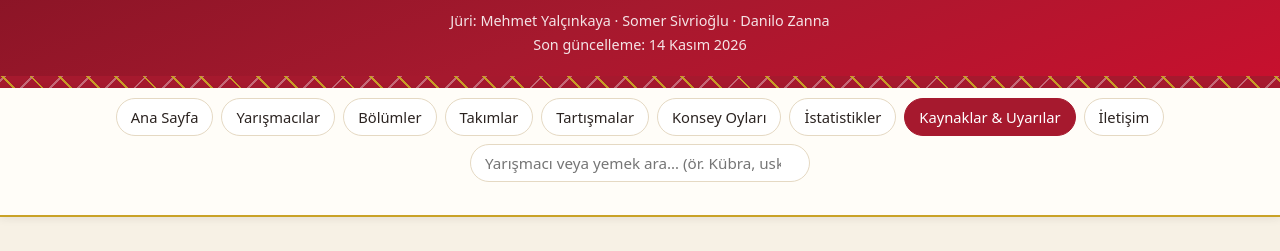
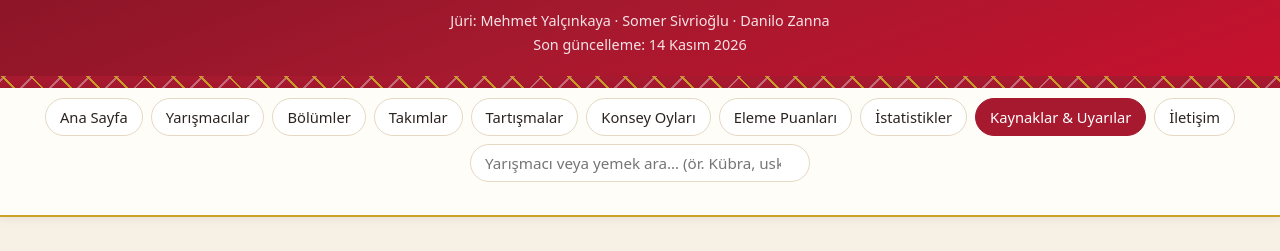
Before and after one commit to mindsyourai/masterchefturkiye, a plain HTML site: page kaynaklar.html in a window 1280 px wide. Shown: the part 144-395 px from the top of the page. Drawn offline with Linux system fonts and the light colour scheme.

Commit message:
Eleme Gecesi Puanlari section: 15 Nov round 1 scores + card

```diff
--- a/kaynaklar.html
+++ b/kaynaklar.html
@@ -22,6 +22,7 @@
   <a href="takimlar.html">Takımlar</a>
   <a href="tartismalar.html">Tartışmalar</a>
   <a href="konsey.html">Konsey Oyları</a>
+  <a href="eleme.html">Eleme Puanları</a>
   <a href="istatistikler.html">İstatistikler</a>
   <a href="kaynaklar.html" class="active">Kaynaklar &amp; Uyarılar</a>
   <a href="index.html#iletisim">İletişim</a>
```
